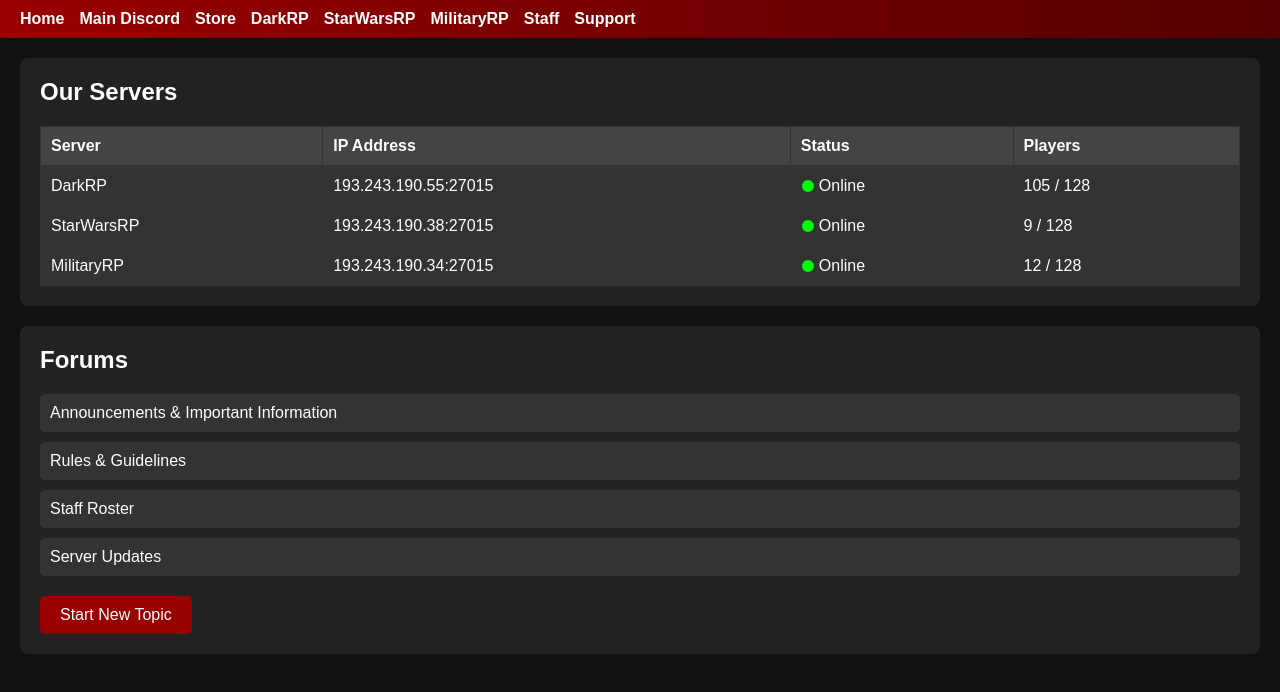
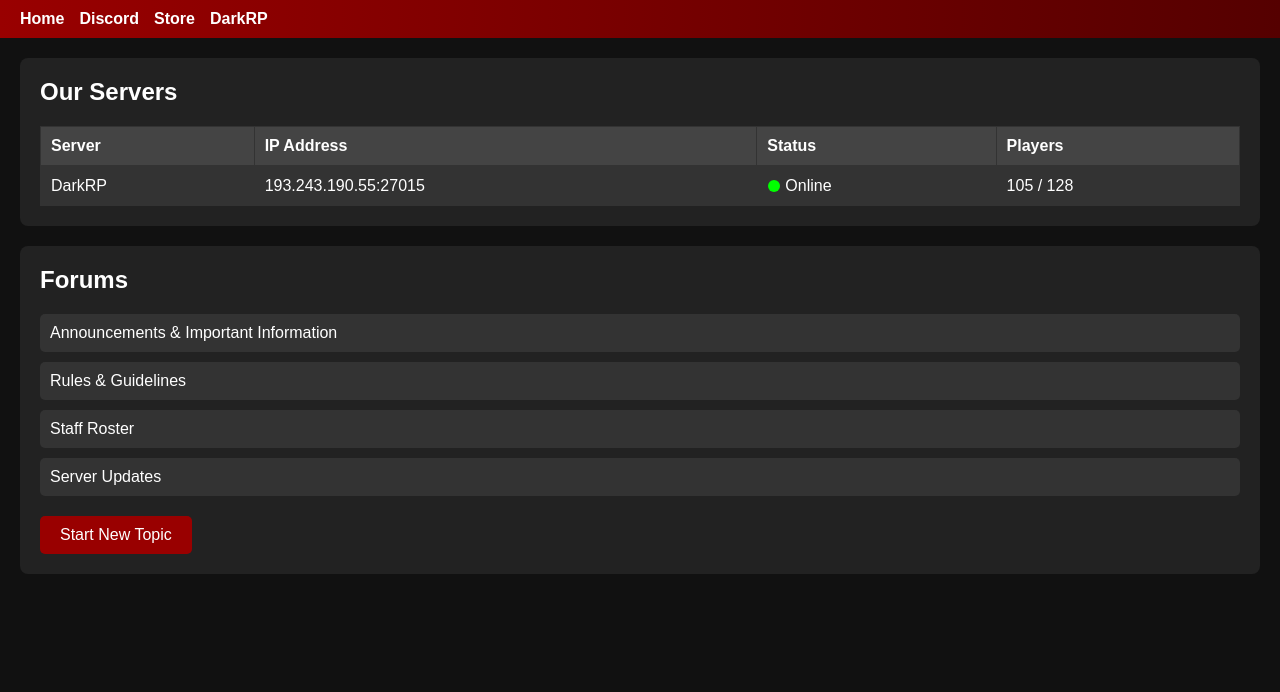
Before and after one commit to y2kzonk/y2kzonk.github.io, a plain HTML site: page index.html in a window 1280 px wide. Drawn offline with Linux system fonts and the light colour scheme.

Commit message:
Update index.html

```diff
--- a/index.html
+++ b/index.html
@@ -141,13 +141,9 @@
   <div class="header">
     <div class="menu">
       <a href="#">Home</a>
-      <a href="#">Main Discord</a>
+      <a href="#">Discord</a>
       <a href="#">Store</a>
       <a href="#">DarkRP</a>
-      <a href="#">StarWarsRP</a>
-      <a href="#">MilitaryRP</a>
-      <a href="#">Staff</a>
-      <a href="#">Support</a>
     </div>
   </div>
 
@@ -170,16 +166,6 @@
           <td>105 / 128</td>
         </tr>
         <tr>
-          <td>StarWarsRP</td>
-          <td>193.243.190.38:27015</td>
-          <td class="status online"><div class="circle"></div> Online</td>
-          <td>9 / 128</td>
-        </tr>
-        <tr>
-          <td>MilitaryRP</td>
-          <td>193.243.190.34:27015</td>
-          <td class="status online"><div class="circle"></div> Online</td>
-          <td>12 / 128</td>
         </tr>
       </tbody>
     </table>
```
